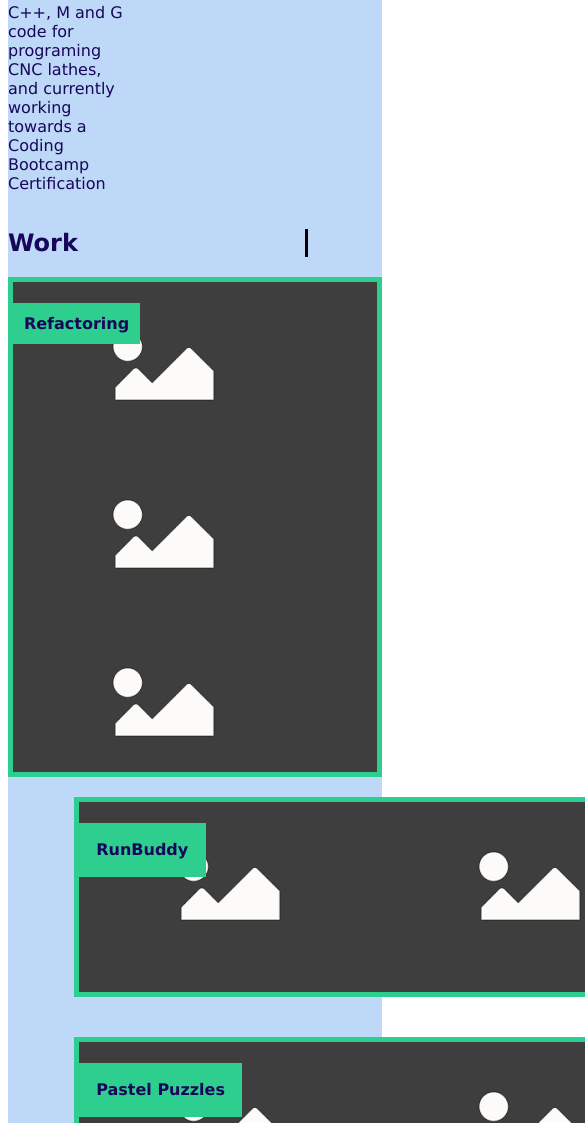
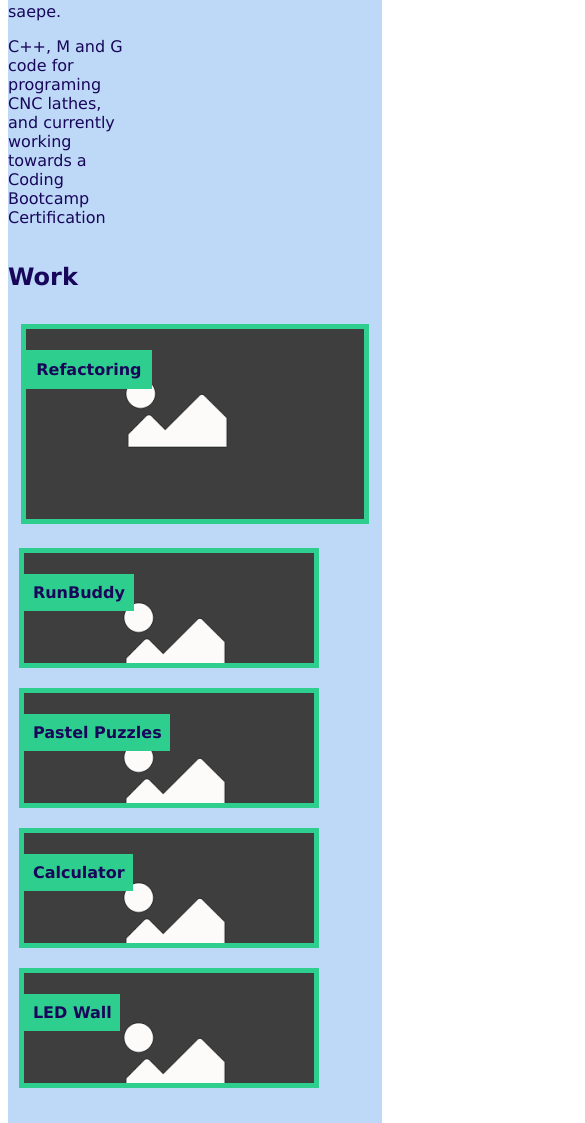
Before and after one commit to AlissaCohan18/Portfolio_Cohan, a plain HTML site: page index.html in a window 390 px wide. Shown: the part 877-2000 px from the top of the page, 585 px wide, since content can reach past the window. Drawn offline with Linux system fonts and the light colour scheme.

Commit message:
added @media in css for smaller screen sizes

```diff
--- a/assets/style.css
+++ b/assets/style.css
@@ -105,7 +105,6 @@ main {
   margin: 20px 20px 20px 0px;
   width: 590px;
   height: 200px;
-
 }
 
 div h4 {
@@ -118,9 +117,48 @@ div h4 {
   display: flex;
   justify-content: space-evenly;
 }
-/*
-@media screen and (max-width: 768px) {
- header {
-    background-color: black;
+
+
+@media screen and (max-width: 980px) {
+  #biggie {
+    width: 600px;
+    height: 250px;
+    border: 5px var(--hero) solid;
+    background-image: url(/assets/images/images.png);
+    margin: 3.5%;
+    }
+
+    .sub-container-3 {
+      margin: 3%;
+    }
+
+   .box {
+    border: 5px var(--hero) solid;
+    background-image: url(/assets/images/images.png);
+    display: block;
+    margin: 0px 20px 20px 0px;
+    width: 300px;
+    height: 120px;
+   }
+
+   .box-L {
+    border-right: none;
+ }
+}
+
+
+@media screen and (max-width: 540px) {
+  #biggie {
+    width: 450px;
+    height: 200px;
+    border: 5px var(--hero) solid;
+    background-image: url(/assets/images/images.png);
+    margin: 3.5%;
+    }
+    header nav ul li a  {
+    display:flex;
+    flex-direction: column;
+    border-bottom: none;
+    margin-bottom: 2px;
   }
-} */
+}
--- a/index.html
+++ b/index.html
@@ -20,10 +20,14 @@
                 <a href="#about-me">About Me</a></li>
               </li>
               <li>
-                <a href="#experience">Coding Experience</a></li>
+                <a href="#experience">Work</a></li>
               </li>
               <li>
-                <a href="#contact-me">Contact Me!</a></li>
+                <a href="#contact-me">Contact Me</a></li>
+              </li>
+              <li>
+                <!-- TODO: add a resume or downloadable file -->
+                <a href="">Resume</a></li>
               </li>
             </ul>
             </nav>
```
